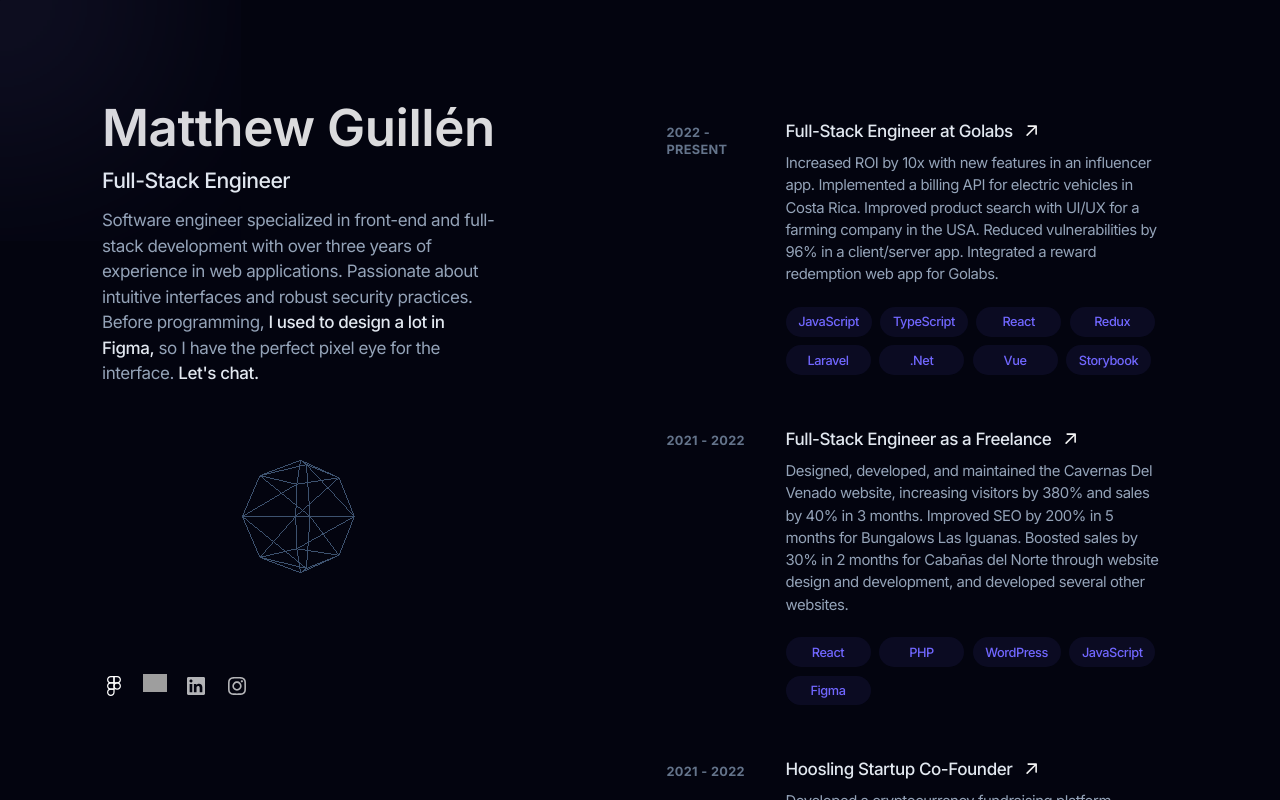
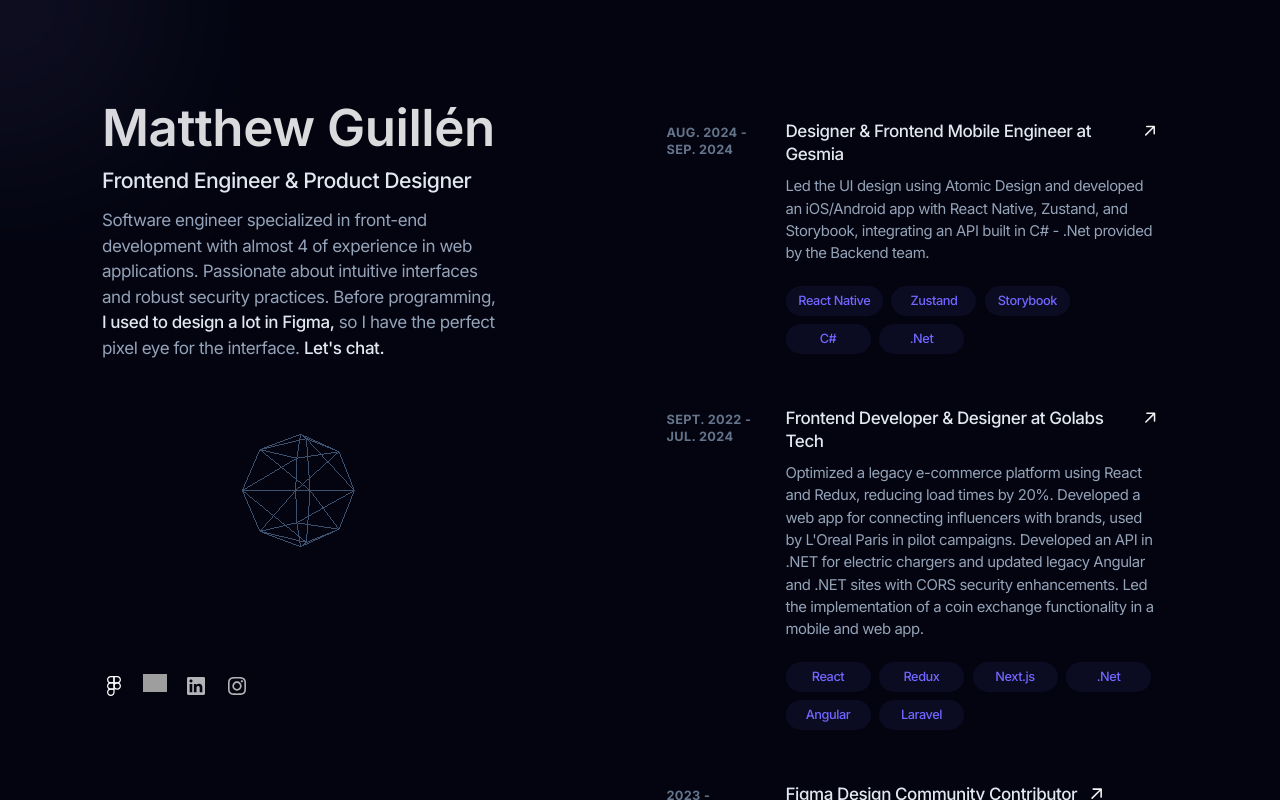
Before and after one commit to matthewvogas/matthewvogas, a Next.js app: page / in a window 1280 px wide. Built offline with nearby package versions, Linux system fonts and the light colour scheme; grey boxes are pictures that could not be loaded.

Commit message:
info update

```diff
--- a/app/data/data.js
+++ b/app/data/data.js
@@ -6,45 +6,69 @@
 import instagram from '../../public/icons/instagram.svg'
 
 import Convida from '../../public/images/projects/Convida.png'
-import Bungalows from '../../public/images/projects/Bungalows.png'
 import Harvest from '../../public/images/projects/Harvest.png'
-import Hoosling from '../../public/images/projects/Hoosling.png'
 import Mall from '../../public/images/projects/Mall.png'
-import Norte from '../../public/images/projects/Norte.png'
 import Studently from '../../public/images/projects/Studently.png'
-import Transfer from '../../public/images/projects/Transfer.png'
 import Venado from '../../public/images/projects/Venado.png'
-import Web3 from '../../public/images/projects/Web3.png'
 
 export const experience = [
     {
-        startDate: "2022",
+        startDate: "Aug. 2024",
+        endDate: "Sep. 2024",
+        name: "Designer & Frontend Mobile Engineer at Gesmia",
+        description: "Led the UI design using Atomic Design and developed an iOS/Android app with React Native, Zustand, and Storybook, integrating an API built in C# - .Net provided by the Backend team.",
+        stack: ["React Native", "Zustand", "Storybook", "C#", ".Net"],
+        items: [{}],
+        url: "https://www.gesmia.com/"
+    },
+    {
+        startDate: "Sept. 2022",
+        endDate: "Jul. 2024",
+        name: "Frontend Developer & Designer at Golabs Tech",
+        description: "Optimized a legacy e-commerce platform using React and Redux, reducing load times by 20%. Developed a web app for connecting influencers with brands, used by L'Oreal Paris in pilot campaigns. Developed an API in .NET for electric chargers and updated legacy Angular and .NET sites with CORS security enhancements. Led the implementation of a coin exchange functionality in a mobile and web app.",
+        stack: ["React", "Redux", "Next.js", ".Net", "Angular", "Laravel"],
+        items: [{}],
+        url: "https://golabstech.com"
+    },
+    {
+        startDate: "2023",
         endDate: "Present",
-        name: "Full-Stack Engineer at Golabs",
-        description: "Increased ROI by 10x with new features in an influencer app. Implemented a billing API for electric vehicles in Costa Rica. Improved product search with UI/UX for a farming company in the USA. Reduced vulnerabilities by 96% in a client/server app. Integrated a reward redemption web app for Golabs.",
-        stack: ["JavaScript", "TypeScript", "React", "Redux", "Laravel", ".Net", "Vue", "Storybook"],
+        name: "Figma Design Community Contributor",
+        description: "Achieved +25,000 Figma Interfaces Downloads Milestone through open-source contributions.",
+        stack: ["Figma"],
         items: [{}],
-        url: "https://www.linkedin.com/company/golabstech/"
+        url: "https://www.figma.com/matthewvogas"
+    },
+    {
+        startDate: "Oct. 2021",
+        endDate: "Sept. 2022",
+        name: "Front-End Engineer Web3 & Co Founder at Hoosling",
+        description: "Developed a crowdfunding platform with a React frontend and PHP backend. Reached $4k Monthly Recurring Revenue. Responsible for UI/UX, frontend development, and usability testing with Hotjar & Figma prototypes.",
+        stack: ["React", "PHP", "Figma", "Hotjar"],
+        items: [{}],
+        url: "https://medium.com/@matthewvogas/levantar-inversi%C3%B3n-con-criptomonedas-futurista-o-una-estupidez-80dbfb5bc3a?source=user_profile---------3----------------------------"
     },
     {
         startDate: "2021",
-        endDate: "2022",
-        name: "Full-Stack Engineer as a Freelance",
-        description: "Designed, developed, and maintained the Cavernas Del Venado website, increasing visitors by 380% and sales by 40% in 3 months. Improved SEO by 200% in 5 months for Bungalows Las Iguanas. Boosted sales by 30% in 2 months for Cabañas del Norte through website design and development, and developed several other websites.",
-        stack: ["React", "PHP", "WordPress", "JavaScript", "Figma"],
+        endDate: "2021",
+        name: "Web3 Costa Rica Contributor",
+        description: "Designed and developed the community website for Web3 Costa Rica at my 17yo.",
+        stack: ["Web Development", "Design"],
         items: [{}],
-        url: "https://www.figma.com/@matthewvogas"
+        url: "https://web3cr.com"
     },
     {
-        startDate: "2021",
-        endDate: "2022",
-        name: "Hoosling Startup Co-Founder",
-        description: "Developed a cryptocurrency fundraising platform, achieving monthly recurring revenue of $4,000 for 2 months and obtaining 2 venture capital investment proposals.",
-        stack: ["Team Colaboration", "Client Spectative", "User Research", "UI/UX"],
-        items: [{},],
-        url: "https://medium.com/@mvttheo/levantar-inversi%C3%B3n-con-criptomonedas-futurista-o-una-estupidez-80dbfb5bc3a"
+        startDate: "May. 2021",
+        endDate: "Sept. 2022",
+        name: "Designer & Developer (Freelancer)",
+        description: "Redesigned the website for Cavernas Expedition using Figma and developed it on WordPress, resulting in a 40% increase in bookings. Redesigned UI/UX for Hotel Bungalows Las Iguanas & Hotel Cabañas del Norte for Web and Mobile using Figma. Collaborated with the design team to redesign the website for Mall World Plaza and developed it in WordPress.",
+        stack: ["Figma", "WordPress", "Sketch"],
+        items: [{}],
+        url: ""
     },
-]
+];
+
+
 export const projects = [
     {
         image: Convida,
@@ -52,13 +76,6 @@
         description: "QA and front-end testing for a personal care app iOS",
         items: [{ url: "https://apps.apple.com/us/app/convida/id1635652026", icon: LinkSvg, description: "App Store" }, { url: "https://play.google.com/store/apps/details?id=fit.convida", icon: LinkSvg, description: "Google Play" }],
         url: "https://convida.fit/",
-    },
-    {
-        image: Hoosling,
-        name: "Hoosling",
-        description: "Co-Founder of a Cryptocurrency fundraising platform",
-        items: [{}],
-        url: "https://medium.com/@matthewvogas/levantar-inversi%C3%B3n-con-criptomonedas-futurista-o-una-estupidez-80dbfb5bc3a?source=user_profile---------3----------------------------",
     },
     {
         image: Harvest,
@@ -75,13 +92,6 @@
         url: "https://www.figma.com/design/KCnLCN7Ny5DkOER72d3b0e/Studently-App?node-id=0-1&t=xQd6q1CosCYD8aMG-1",
     },
     {
-        image: Web3,
-        name: "Web3",
-        description: "Donation of a website for the web3 Costa Rica community",
-        items: [{ url: "https://web3cr.com/", icon: LinkSvg, description: "Website" }, { url: "https://discord.gg/mnKzQzA3", icon: LinkSvg, description: "Discord Comunnity" }],
-        url: "https://web3cr.com/",
-    },
-    {
         image: Mall,
         name: "World Plaza Mall, Ecuador",
         description: "Design of Mall Ecommerce in Ecuador",
@@ -89,32 +99,11 @@
         url: "https://www.figma.com/community/file/1307779821278258232/eccommerce-web-apple-ux",
     },
     {
-        image: Transfer,
-        name: "Arenal Transfer",
-        description: "Design, development and maintenance of Transfer Website",
-        items: [{ }],
-        url: "https://arenalvolcanotransfer.com",
-    },
-    {
-        image: Norte,
-        name: "Cabañas del Norte",
-        description: "Design, development and maintenance of Hotel Website",
-        items: [{ }],
-        url: "https://cabanasdelnorte.com/",
-    },
-    {
         image: Venado,
         name: "Cavernas del Venado",
         description: "Design, development and maintenance of Tours Website",
         items: [{ }],
         url: "https://cavernasdelvenado.com",
-    },
-    {
-        image: Bungalows,
-        name: "Bungalows Las Iguanas",
-        description: "Design, development and maintenance of Hotel Website",
-        items: [{ }],
-        url: "https://bungalowslasiguanas.com/",
     },
 ]
 export const blogs = [
--- a/app/page.tsx
+++ b/app/page.tsx
@@ -16,9 +16,9 @@
       <section className=' lg:pt-24 lg:w-3/4 lg:py-24 flex flex-col justify-between'>
         <div>
           <h1 className='opacity-90 text-[#fafafaf8] text-5xl font-semibold'>Matthew Guillén</h1>
-          <h2 className='mt-3 mb-3 text-1xl font-medium tracking-tight text-slate-200 sm:text-xl'>Full-Stack Engineer</h2>
+          <h2 className='mt-3 mb-3 text-1xl font-medium tracking-tight text-slate-200 sm:text-xl'>Frontend Engineer & Product Designer</h2>
           <p className='scroll-mt-16 text-slate-400 lg:scroll-mt-24 text-'>
-            {`Software engineer specialized in front-end and full-stack development with over three years of experience in web applications. Passionate about intuitive interfaces and robust security practices. Before programming,  `}
+            {`Software engineer specialized in front-end development with almost 4 of experience in web applications. Passionate about intuitive interfaces and robust security practices. Before programming,  `}
             <Link className='hover:transition-colors font-medium text-slate-200 hover:text-[#7167ff] focus-visible:text-[#7167ff]' href='https://www.figma.com/@matthewvogas'>
               I used to design a lot in Figma,
             </Link>
```
